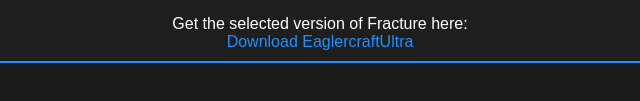
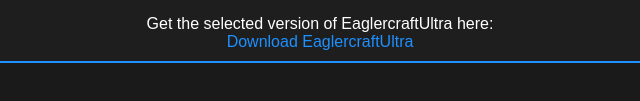
Before and after one commit to GrayStuido/GrayStuido, a plain HTML site: page EGU-Index.html in a window 1280 px wide. Shown: the part 521-622 px from the top of the page, 315-955 px from the left. Drawn offline with Linux system fonts and the light colour scheme.

Commit message:
Update EGU-Index.html

```diff
--- a/EGU-Index.html
+++ b/EGU-Index.html
@@ -235,7 +235,7 @@ border: 2px solid #1e90ff;
       <div class="dropdown-icon">▼</div>
     </div>
     <br>
-    <p>Get the selected version of Fracture here:</p>
+    <p>Get the selected version of EaglercraftUltra here:</p>
     <p>
       <a id="downloadLink" href="https://github.com/GrayStuido/EaglercraftUltra/archive/refs/tags/3.0.0b.zip" target="_blank">Download EaglercraftUltra</a>
     </p>
```
